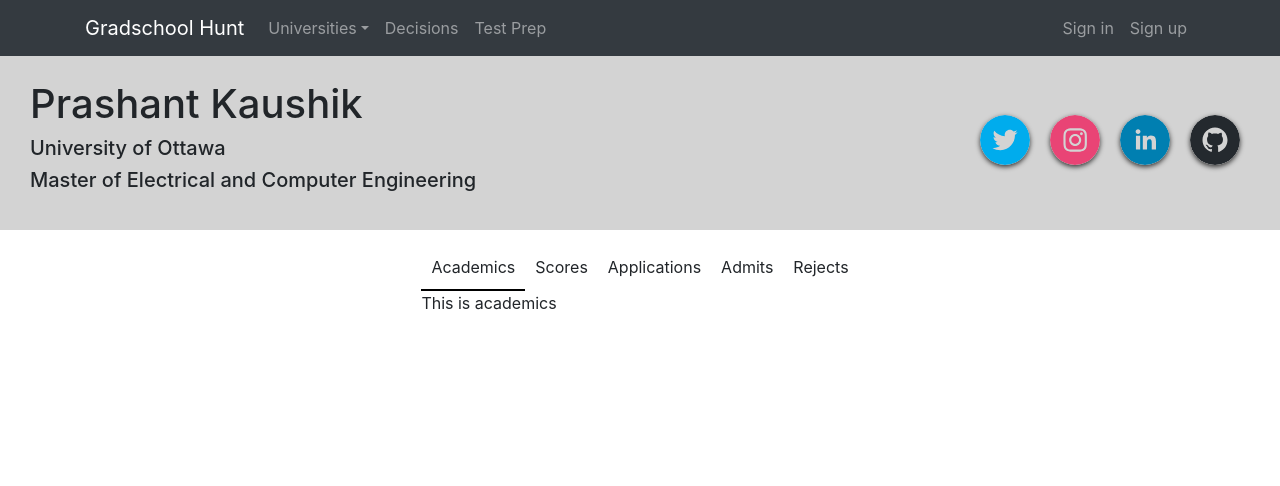
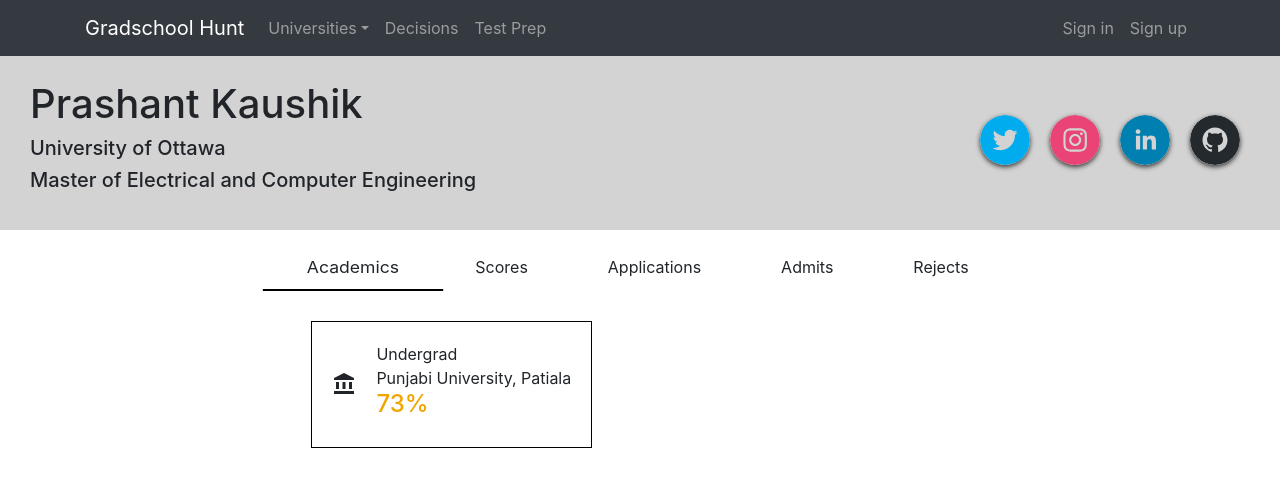
Before and after one commit to prashantkaushik97/gradschool-hunt, a React (Create React App) app: page /profile in a window 1280 px wide. Shown: the top 486 px of the page. Built offline with nearby package versions, Linux system fonts and the light colour scheme; no server answers.

Commit message:
Add existing file

```diff
--- a/src/components/DetailBox.js
+++ b/src/components/DetailBox.js
@@ -110,13 +110,13 @@
   display: flex;
   width: 100%;
   div {
-    padding: 10px 10px 10px 10px;
+    padding: 10px 40px 10px 40px;
     :hover {
       background-color: lightgray;
     }
   }
   .active {
-    transform: scaleX(1);
+    transform: scaleX(1.1);
     border-bottom: 2px solid black;
   }
 `;
--- a/src/components/Login.js
+++ b/src/components/Login.js
@@ -24,7 +24,7 @@
             displayName: userAuth.user.displayName,
           })
         );
-        history.push("/updateProfile");
+        history.push("/profile");
       })
       .catch((error) => alert(error.message));
   };
--- a/src/components/NavUser.js
+++ b/src/components/NavUser.js
@@ -29,7 +29,7 @@
         </NavLink>
       </li>
       <li className="nav-item">
-        <button onClick={logoutOfApp}></button>
+        <button onClick={logoutOfApp}>Logout</button>
       </li>
     </Nav>
   );
--- a/src/components/ProfileAcademics.js
+++ b/src/components/ProfileAcademics.js
@@ -1,7 +1,64 @@
 import React from "react";
+import styled from "styled-components";
+import AccountBalanceIcon from "@material-ui/icons/AccountBalance";
+function ProfileAcademics() {
+  return (
+    <Container>
+      <GradScore>
+        <Logo>
+          <AccountBalanceIcon />
+        </Logo>
+        <Info>
+          <span>Undergrad</span>
+          <span>Punjabi University, Patiala</span>
+          <h4>73%</h4>
+        </Info>
+      </GradScore>
+    </Container>
+  );
+}
+const Container = styled.div`
+  margin-top: 10px;
+  padding: 10px 40px 10px 40px;
+  max-width: 100%;
+  display: flex;
+  justify-content: space-between;
+  .hidden {
+    visibility: hidden;
+  }
+  .percentage {
+    font: 700;
+  }
+`;
+const Logo = styled.div`
+  padding: 10px 10px 10px 10px;
+  margin: auto auto auto auto;
+  max-width: 100%;
+  display: flex;
+  flex-direction: column;
+  .hidden {
+    visibility: hidden;
+  }
+`;
+const Info = styled.div`
+  padding: 10px 10px 10px 10px;
 
-function ProfileAcademics() {
-  return <div className="profileAcademics">This is academics</div>;
-}
-
+  max-width: 100%;
+  display: flex;
+  flex-direction: column;
+  .hidden {
+    visibility: hidden;
+  }
+`;
+const GradScore = styled.div`
+  margin-top: 10px;
+  padding: 10px 10px 10px 10px;
+  max-width: 100%;
+  border: black 1px solid;
+  display: flex;
+  justify-content: space-between;
+  .hidden {
+    visibility: hidden;
+  }
+`;
 export default ProfileAcademics;
```
